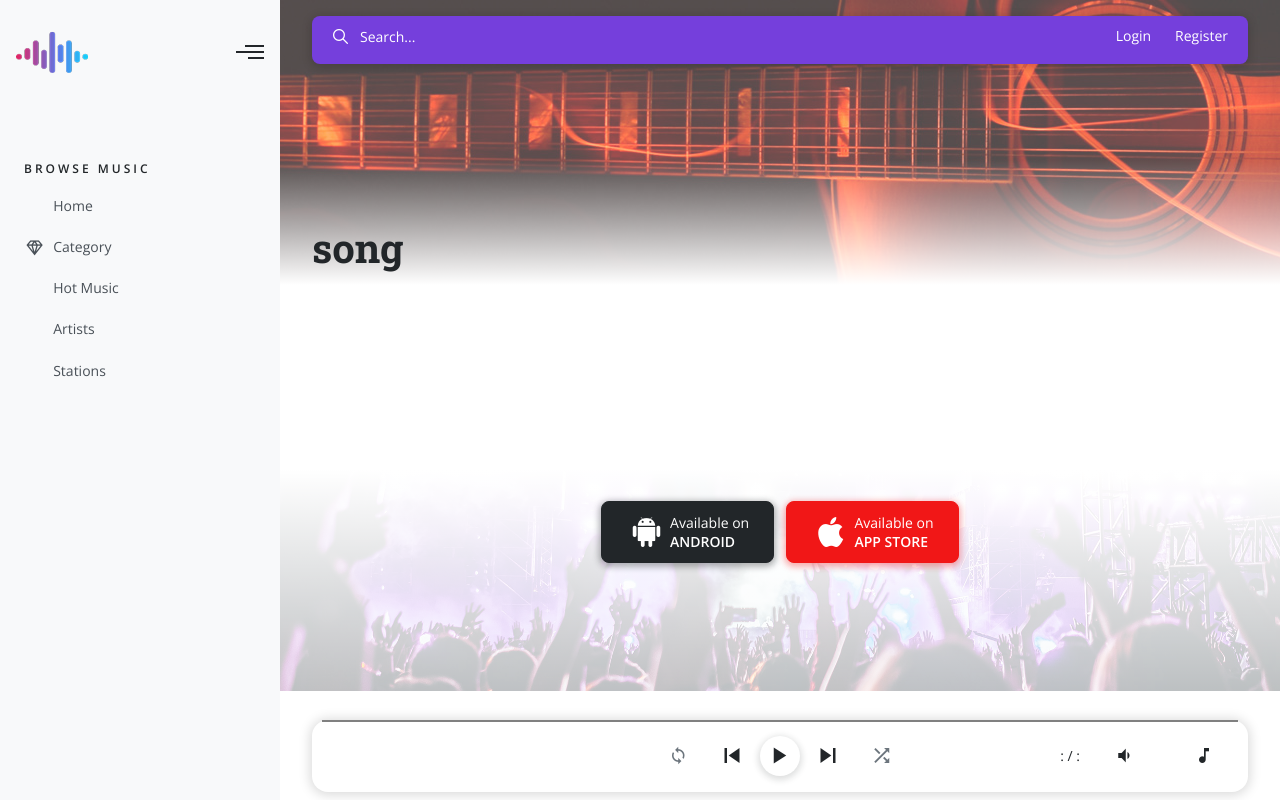
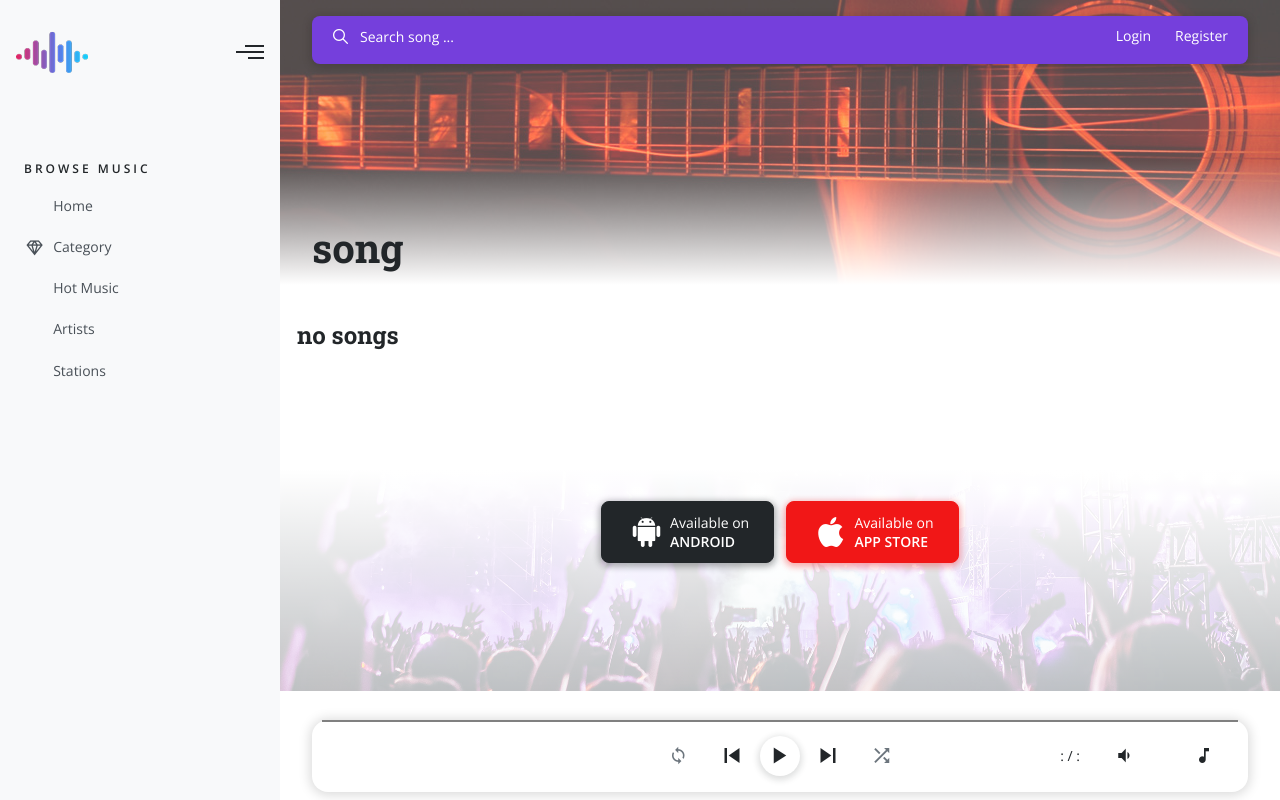
Before and after one commit to awesome-academy/hn-naitei18-python-ims, a Django app: page /song/ in a window 1280 px wide. Run offline with Django 3.2, Linux system fonts and the light colour scheme; data that the repository does not hold is empty; some libraries are stand-ins or nearby versions.

Commit message:
user can search music by title

```diff
--- a/myalbums/templates/includes/nav.html
+++ b/myalbums/templates/includes/nav.html
@@ -1,5 +1,13 @@
 {% load static %}
 {% load i18n %}
+{% block stylesheets %}
+{% endblock %}
+<!-- <script>
+    // Material Select Initialization
+    $(document).ready(function() {
+    $('.mdb-select').materialSelect();
+}); -->
+</script>
 <header id="header" class="bg-primary">
     <div class="d-flex align-items-center">
         <button type="button" class="btn toggle-menu mr-3" id="openSidebar">
@@ -7,18 +15,14 @@
             <span></span>
             <span></span>
         </button>
-        <form action="#" id="searchForm">
+        <form action="{% url 'search' %}" id="searchForm" method="get">
             <button type="button" class="btn ion-ios-search"></button>
-            <input type="text" placeholder="Search..." class="form-control" id="search" data-search-url="#">
+            <input type="text" placeholder="Search song ..." class="form-control" id="search" name="search" data-search-url="../myalbums/search.html">
             <div class="search-card" data-scrollable="true">
                 <div class="mb-3">
                     <div class="d-flex">
-                        <span class="text-uppercase mr-auto font-weight-bold text-dark">{% trans 'Track' %}</span>
-                        <a href="#">{% trans 'View All' %}</a>
-                    </div>
-                    <hr>
-                    <div class="row" id="search-track">
-
+                        <span class=" text-uppercase mr-auto font-weight-bold text-dark">{% trans 'Track' %}</span>
+                        <a href="{% url 'song' %}">{% trans 'View All' %}</a>
                     </div>
                 </div>
             </div>
--- a/myalbums/templates/myalbums/song_list.html
+++ b/myalbums/templates/myalbums/song_list.html
@@ -7,9 +7,9 @@
 
         <div class="banner bg-song"></div>
         <div class="main-container">
-            <h1>song</h1>
+            <h1>song</h1><br><br>
             <div class="section row">
-
+            {% if song_list %}
                 {% for song in song_list %}
                 <div class="col-xl-3 col-lg-4 col-sm-6 pb-4">
                     <div class="custom-card">
@@ -64,7 +64,10 @@
                         </a>
                     </div>
                 </div>
-            {% endfor %}
+                {% endfor %}
+            {% else %}
+                <h4>no songs</h4>
+            {% endif %}
             </div>
         </div>
         {% include 'includes/footer.html' %}
--- a/myalbums/urls.py
+++ b/myalbums/urls.py
@@ -15,4 +15,5 @@ urlpatterns = [
 	path('profile',profile, name ='profile'),
     path('hotsong/', HotSongListView.as_view(), name='hot-song'),
 	path('register/', register, name='register'),
+	path('search-song/', SearchSongListView.as_view(), name='search'),
 ]
--- a/myalbums/views.py
+++ b/myalbums/views.py
@@ -87,3 +87,13 @@ def register(request):
     else:
         form = RegisterForm()
     return render(request, 'registration/register.html', {'form': form})
+
+class SearchSongListView(ListView):
+    # template_name = 'myalbums/song_detail.html'
+    model = Song
+    def get_queryset(self):
+        query = self.request.GET.get('search')
+        if query :
+            return  Song.objects.filter(title__icontains=query)
+        else :
+            return  Song.objects.all()
```
Also changed, not shown: myalbums/templates/myalbums/category_list.html (+5 -2 lines), media/default.jpeg (deleted), media/genres/108460523_1933672720265315_8311851965470285153_n.jpg (deleted), media/genres/83385426_841621439582111_5403868834681585664_o.jpg (deleted), media/thumbnails/116194298_2729905980561458_351712340537963665_n.jpg (deleted), myalbums/migrations/0002_auto_20200827_0854.py (deleted), 1 other file.
